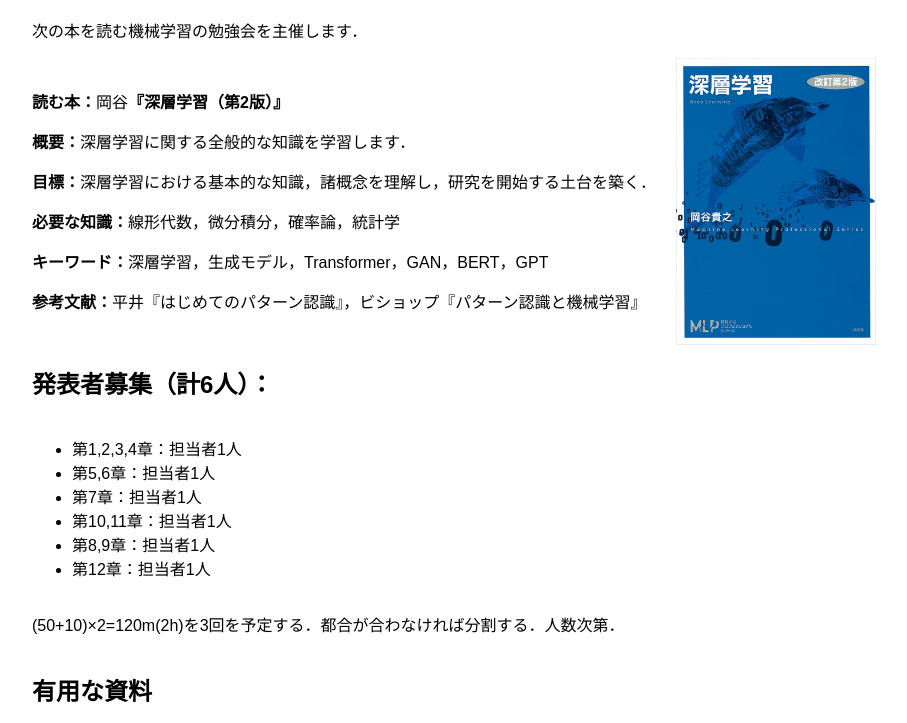
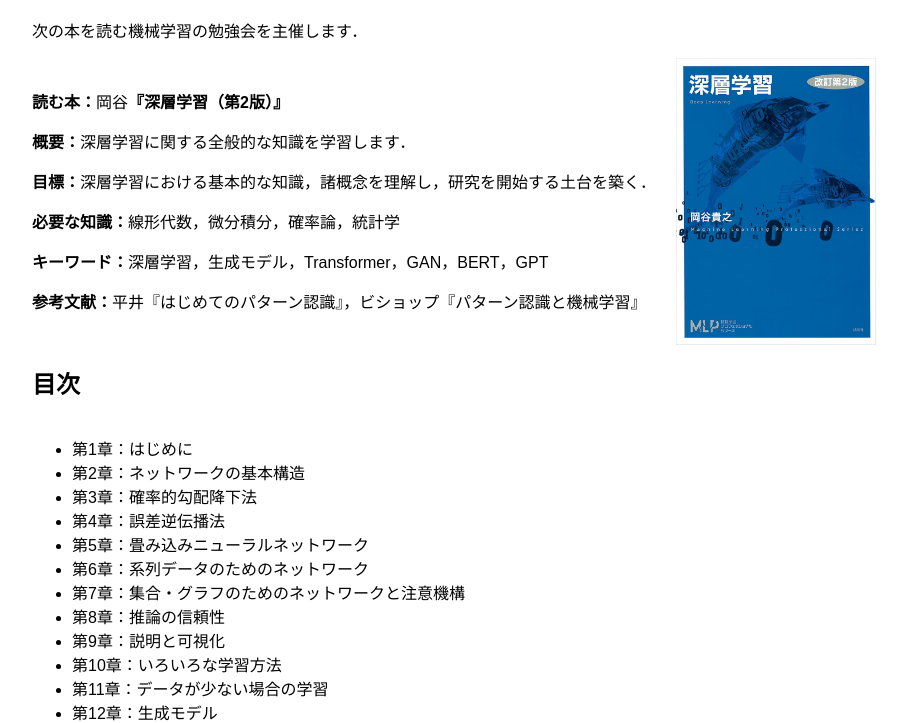
Before and after one commit to Hosi121/DL_LabSeminar, a plain HTML site: page index.html in a window 1280 px wide. Shown: the part 87-810 px from the top of the page, without its empty margins (186-1093 px from the left). Drawn offline with Linux system fonts and the light colour scheme.

Commit message:
feat: 目次を追加

```diff
--- a/index.html
+++ b/index.html
@@ -63,6 +63,22 @@
                 <p><strong>参考文献：</strong>平井『はじめてのパターン認識』，ビショップ『パターン認識と機械学習』</p>
             </div>
         </div>
+        <h2>目次</h2>
+        <ul>
+            <li>第1章：はじめに</li>
+            <li>第2章：ネットワークの基本構造</li>
+            <li>第3章：確率的勾配降下法</li>
+            <li>第4章：誤差逆伝播法</li>
+            <li>第5章：畳み込みニューラルネットワーク</li>
+            <li>第6章：系列データのためのネットワーク</li>
+            <li>第7章：集合・グラフのためのネットワークと注意機構</li>
+            <li>第8章：推論の信頼性</li>
+            <li>第9章：説明と可視化</li>
+            <li>第10章：いろいろな学習方法</li>
+            <li>第11章：データが少ない場合の学習</li>
+            <li>第12章：生成モデル</li>
+        </ul>
+
         <h2>発表者募集（計6人）：</h2>
         <ul>
             <li>第1,2,3,4章：担当者1人</li>
```
